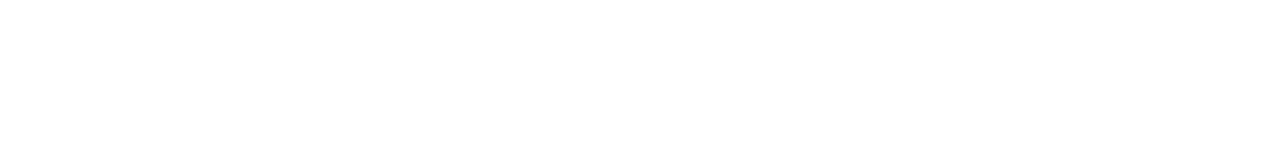
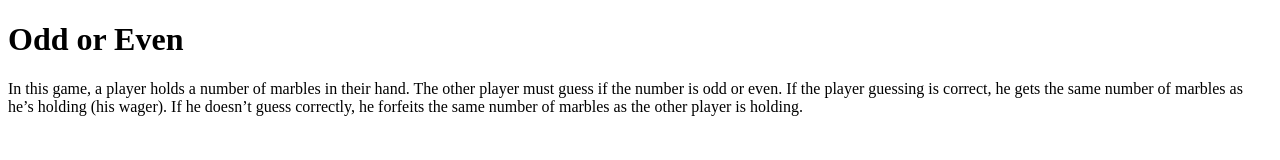
Before and after one commit to EmcioN/OddOrEven, a plain HTML site: page index.html in a window 1280 px wide. Drawn offline with Linux system fonts and the light colour scheme.

Commit message:
Add h1 element and p elemnet to html

```diff
--- a/index.html
+++ b/index.html
@@ -4,9 +4,23 @@
     <meta charset="UTF-8">
     <meta http-equiv="X-UA-Compatible" content="IE=edge">
     <meta name="viewport" content="width=device-width, initial-scale=1.0">
-    <title>Document</title>
+    <meta name="description" content="Small game with marbles">
+    <meta name="keywords" content="Odd or Even, Marbles game, Squid games">
+    <title>Odd or Even</title>
+    <link href="assets/css/style.css" rel="stylesheet">
 </head>
 <body>
-
+    <div>
+        <h1>Odd or Even</h1>
+    </div>
+    <div>
+        <p>
+            In this game, a player holds a number of marbles in their hand. The other
+            player must guess if the number is odd or even. If the player guessing
+            is correct, he gets the same number of marbles as he’s holding
+            (his wager). If he doesn’t guess correctly, he forfeits the same
+            number of marbles as the other player is holding.
+        </p>
+    </div>
 </body>
 </html>
```
